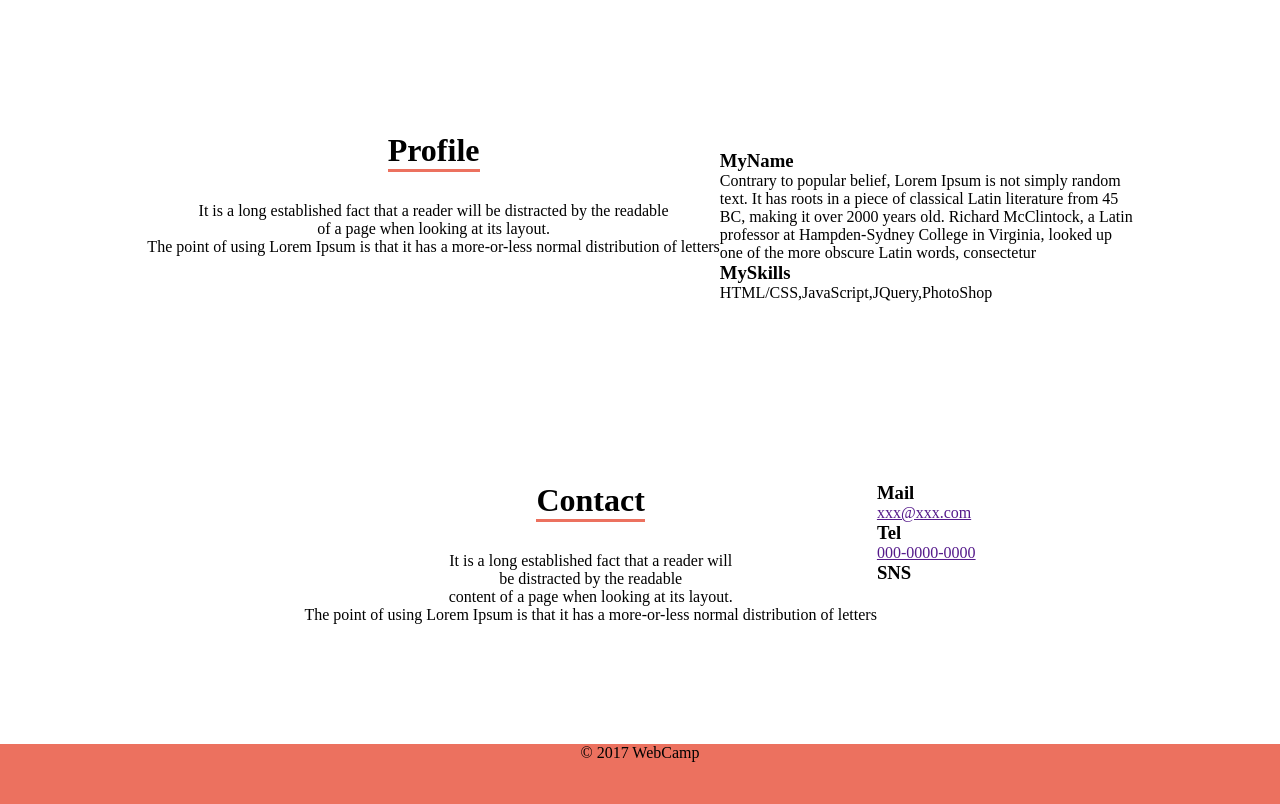
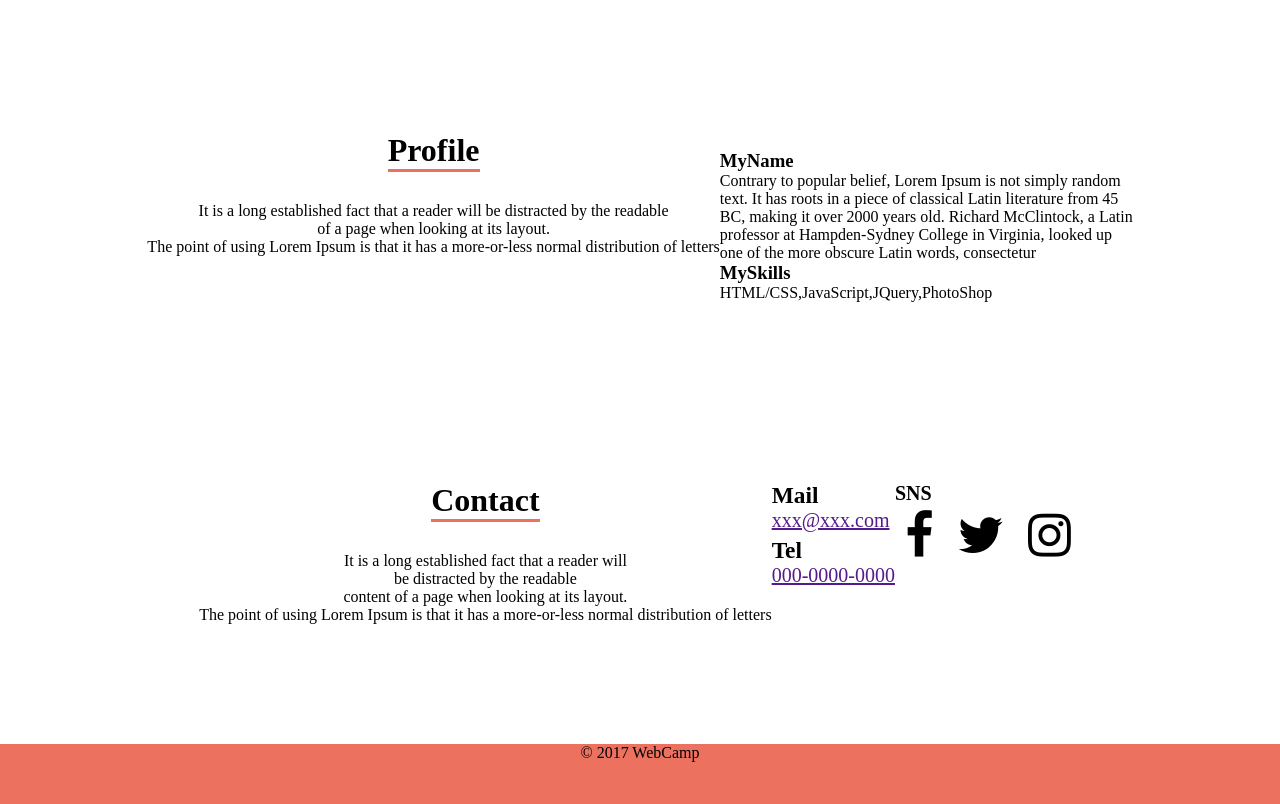
Before and after one commit to funxxfun/mysite_app, a plain HTML site: page index.html in a window 1280 px wide. Shown: the part 2103-2907 px from the top of the page. Drawn offline with Linux system fonts and the light colour scheme.

Commit message:
[Update]main

```diff
--- a/index.html
+++ b/index.html
@@ -2,6 +2,7 @@
 <html lang="ja">
 <head>
   <meta charset="UTF-8">
+  <link rel="stylesheet" href="https://maxcdn.bootstrapcdn.com/font-awesome/4.3.0/css/font-awesome.min.css">
   <link rel="stylesheet" href="style.css"/>
   <title>WALS成果物</title>
 </head>
@@ -160,7 +161,7 @@
           <p>The point of using Lorem Ipsum is that it has a more-or-less normal distribution of letters</p>
         </div>
       </article>
-      <section class="">
+      <section class="means">
         <div class="mail">
           <h3>Mail</h3>
           <a href=""><p>xxx@xxx.com</p></a>
@@ -169,11 +170,13 @@
           <h3>Tel</h3>
           <a href=""><p>000-0000-0000</p></a>
         </div>
+      </section>
+      <section class">
         <div class="social">
-          <h3>SNS</h3>
-          <div></div>
-          <div></div>
-          <div></div>
+          <h3 class="sns">SNS</h3>
+          <span class="fa fa-facebook"></span>
+          <span class="fa fa-twitter"></span>
+          <span class="fa fa-instagram"></span>
         </div>
       </section>
     </div>
--- a/style.css
+++ b/style.css
@@ -93,58 +93,58 @@ article {
   width: 300px;
   height: 250px;
   background-image: url(img/sketch.jpg);
-  background-repeat:  no-repeat;
+  background-repeat: no-repeat;
   background-position: center;
-  background-size:cover;
+  background-size: cover;
   margin: 5px;
 }
-.box-2{
+.box-2 {
   width: 300px;
   height: 250px;
   background-image: url(img/websuku.png);
-  background-repeat:  no-repeat;
+  background-repeat: no-repeat;
   background-position: center;
-  background-size:cover;
+  background-size: cover;
   margin: 5px;
 }
 .box-3 {
   width: 300px;
   height: 250px;
   background-image: url(img/write.jpg);
-  background-repeat:  no-repeat;
+  background-repeat: no-repeat;
   background-position: center;
-  background-size:cover;
+  background-size: cover;
   margin: 5px;
 }
 .box-4 {
   width: 300px;
   height: 250px;
   background-image: url(img/webcamp.png);
-  background-repeat:  no-repeat;
+  background-repeat: no-repeat;
   background-position: center;
-  background-size:cover;
+  background-size: cover;
   margin: 5px;
 }
 .box-5 {
   width: 300px;
   height: 250px;
   background-image: url(img/talk.jpg);
-  background-repeat:  no-repeat;
+  background-repeat: no-repeat;
   background-position: center;
-  background-size:cover;
+  background-size: cover;
   margin: 5px;
 }
 .box-6 {
   width: 300px;
   height: 250px;
   background-image: url(img/webcamp-mother.png);
-  background-repeat:  no-repeat;
+  background-repeat: no-repeat;
   background-position: center;
-  background-size:cover;
+  background-size: cover;
   margin: 5px;
 }
 
-.feature{
+.feature {
   /* width: 980px; */
   padding: 90px 0;
   display: flex;
@@ -152,8 +152,7 @@ article {
   flex-wrap: wrap;
 }
 
-
-.text-box{
+.text-box {
   width: 320px;
   height: auto;
   margin: 5px;
@@ -161,22 +160,26 @@ article {
   color: #000000;
 }
 
-.strength{
+.strength {
   font-size: 20px;
   padding: 10px 0;
   text-align: center;
 }
 
-.text-area{
+.text-area {
   font-size: 16px;
 }
 
+.profile {
+  /* width: 1024px; */
+  padding: 90px 0;
+  display: flex;
+  justify-content: center;
+  flex-wrap: wrap;
+}
 
-
-
-
-.profile{
-  /* width: 1024px; */
+.contact {
+  /* width: 800px; */
   padding: 90px 0;
   display: flex;
   justify-content: center;
@@ -185,12 +188,31 @@ article {
 
 
 
-.contact{
-  /* width: 800px; */
-  padding: 90px 0;
-  display: flex;
-  justify-content: center;
-  flex-wrap: wrap;
+
+
+
+.mail{
+  font-size: 20px;
+  padding-bottom: 5px;
+}
+
+.tel{
+  font-size: 20px;
+  padding-bottom: 5px;
+}
+
+
+.sns{
+  font-size: 20px;
+  padding-bottom: 5px;
+}
+
+
+
+
+.fa {
+  font-size: 50px;
+  margin: 0 10px;
 }
 
 
```
